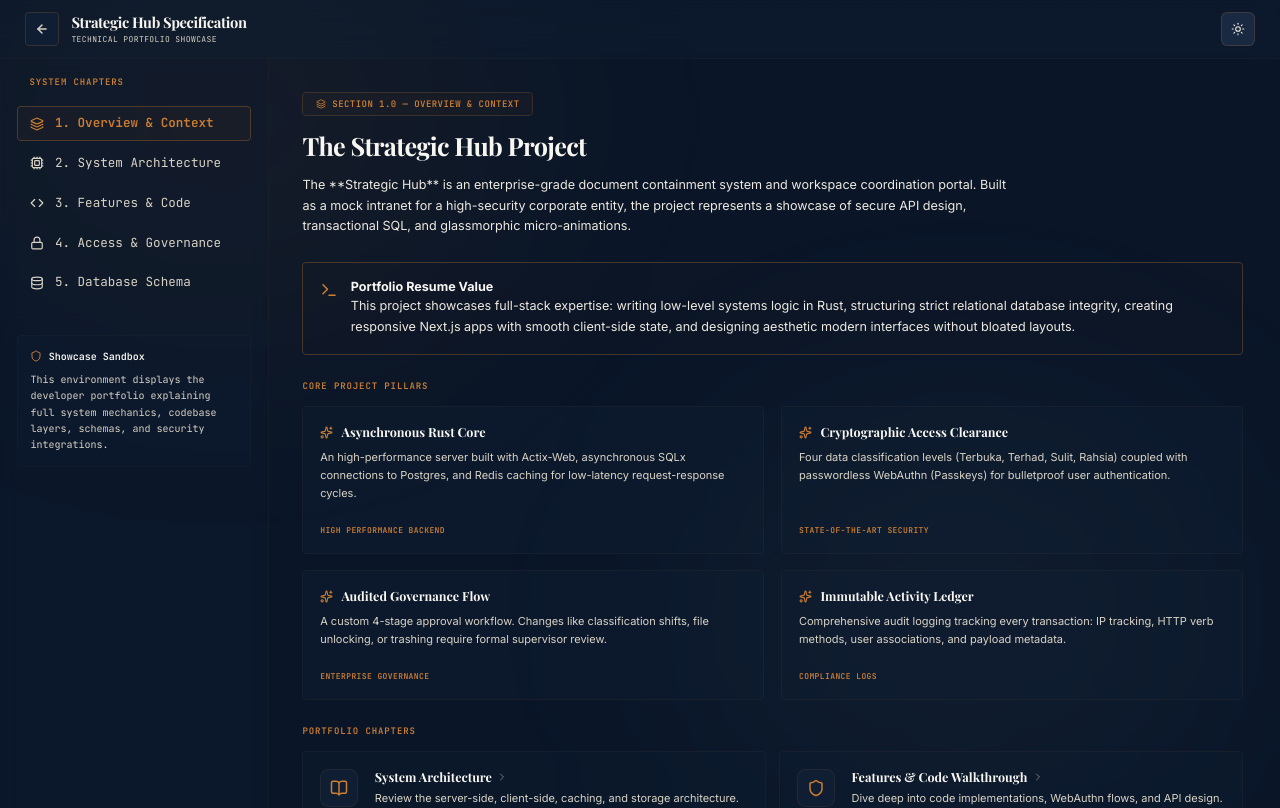
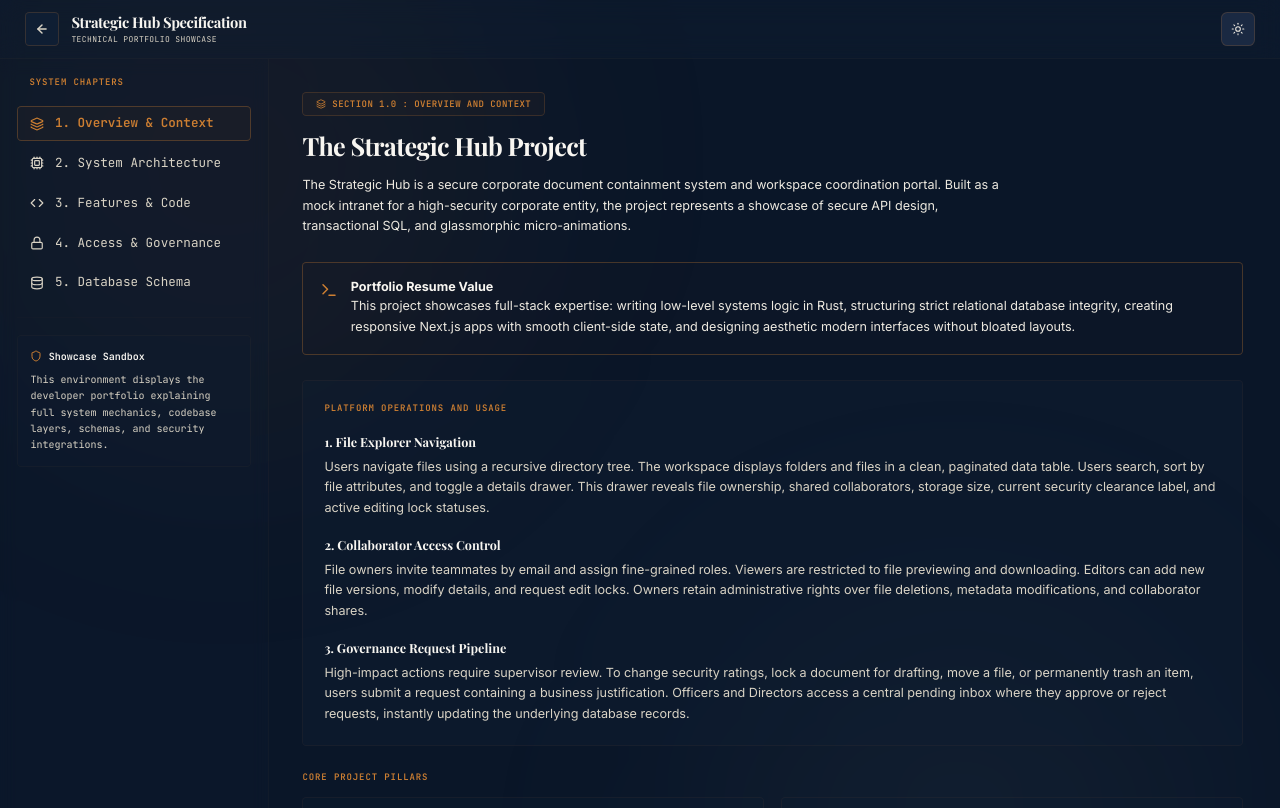
Before and after one commit to silentganja/unggul-axiom-hub, a Next.js app in the folder frontend/: page /v/info in a window 1280 px wide. Shown: the top 808 px of the page. Built offline with nearby package versions, Linux system fonts and the light colour scheme.

Commit message:
docs: expand detailed platform usage docs and remove all em dashes from portfolio showcase

```diff
--- a/frontend/next.config.ts
+++ b/frontend/next.config.ts
@@ -21,6 +21,22 @@ const nextConfig: NextConfig = {
       },
     ];
   },
+
+  // Redirect /v1/info to /v/info
+  async redirects() {
+    return [
+      {
+        source: "/v1/info",
+        destination: "/v/info",
+        permanent: true,
+      },
+      {
+        source: "/v1/info/:path*",
+        destination: "/v/info/:path*",
+        permanent: true,
+      },
+    ];
+  },
 };
 
 export default nextConfig;
--- a/frontend/src/app/v/info/architecture/page.tsx
+++ b/frontend/src/app/v/info/architecture/page.tsx
@@ -31,7 +31,7 @@ export default function InfoArchitecturePage() {
       {/* Page Header */}
       <div className="space-y-2">
         <div className="inline-flex items-center gap-1.5 px-3 py-1 font-mono text-[9px] font-semibold text-accent tracking-wider uppercase border border-accent/20 bg-accent-subtle/30 rounded">
-          <Cpu size={10} /> SECTION 2.0 — SYSTEM ARCHITECTURE
+          <Cpu size={10} /> SECTION 2.0 : SYSTEM ARCHITECTURE
         </div>
         <h2 className="text-xl font-bold tracking-tight text-foreground font-serif">
           Tech Stack &amp; Infrastructure
@@ -49,7 +49,7 @@ export default function InfoArchitecturePage() {
         <pre className="p-4 rounded border border-border/25 bg-background/80 font-mono text-[8px] sm:text-[9px] leading-relaxed text-foreground-subtle overflow-x-auto whitespace-pre select-all">
 {`  +-----------------------------------------------------------+
   |                   1. PRESENTATION LAYER                   |
-  |  Next.js 15 Client  <--->  Zustand State  <--->  Tailwind  |
+  |  Next.js 15 Client  <===>  Zustand State  <===>  Tailwind  |
   +-----------------------------+-----------------------------+
                                 |
                    Secure HTTP REST APIs / WebAuthn
@@ -57,7 +57,7 @@ export default function InfoArchitecturePage() {
                                 v
   +-----------------------------------------------------------+
   |                 2. SERVICE ROUTING LAYER                  |
-  |  Actix-Web (Rust)  <--->  App Middleware  <--->  Argon2id  |
+  |  Actix-Web (Rust)  <===>  App Middleware  <===>  Argon2id  |
   +----------------------+----------------------+-------------+
                          |                      |
                  Asynchronous SQLx          Redis API
@@ -68,6 +68,32 @@ export default function InfoArchitecturePage() {
   |  PostgreSQL Database Engine  |     |  Redis Cache / JWT   |
   +------------------------------+     +----------------------+`}
         </pre>
+      </div>
+
+      {/* Request Path Explanation */}
+      <div className="border border-border/30 rounded bg-background-panel/40 p-5 space-y-4">
+        <h3 className="font-mono text-[9px] font-bold text-accent uppercase tracking-widest">
+          Request Lifecycle and Execution
+        </h3>
+        <div className="space-y-3 text-xs font-sans text-foreground-subtle leading-relaxed">
+          <p>
+            When a user logs in, uploads a document, or approves a file movement request, the operation follows a strict transactional pathway:
+          </p>
+          <ul className="list-decimal pl-4 space-y-2 text-[11px]">
+            <li>
+              <strong>Client Dispatch:</strong> The Next.js client dispatches an asynchronous fetch payload. Zustand stores maintain user context, loading animations, and file tree updates reactively.
+            </li>
+            <li>
+              <strong>Route Verification:</strong> The Actix-Web backend parses the HTTP Request. Middleware queries the Redis cache to check if the incoming authorization token is blacklisted, verifying caller identity.
+            </li>
+            <li>
+              <strong>Query Execution:</strong> The backend acquires a database handle from the SQLx PostgreSQL connection pool. It executes parameterized queries, protecting the platform from SQL injection vectors.
+            </li>
+            <li>
+              <strong>Audit and Feedback:</strong> Upon database execution, a separate audit log task is written asynchronously. The backend server returns a standardized JSON structure, updating the client workspace store.
+            </li>
+          </ul>
+        </div>
       </div>
 
       {/* Layer Description List */}
--- a/frontend/src/app/v/info/database/page.tsx
+++ b/frontend/src/app/v/info/database/page.tsx
@@ -8,7 +8,7 @@ export default function InfoDatabasePage() {
       {/* Page Header */}
       <div className="space-y-2">
         <div className="inline-flex items-center gap-1.5 px-3 py-1 font-mono text-[9px] font-semibold text-accent tracking-wider uppercase border border-accent/20 bg-accent-subtle/30 rounded">
-          <Database size={10} /> SECTION 5.0 — DATABASE SCHEMA
+          <Database size={10} /> SECTION 5.0 : DATABASE SCHEMA
         </div>
         <h2 className="text-xl font-bold tracking-tight text-foreground font-serif">
           PostgreSQL Database Models
@@ -99,7 +99,7 @@ CREATE TABLE governance_requests (
     created_at TIMESTAMP WITH TIME ZONE DEFAULT NOW()
 );
 
--- Optimize audit search retrieval by indexing frequently filtered fields
+/* Optimize audit search retrieval by indexing frequently filtered fields */
 CREATE INDEX idx_audit_logs_actor ON audit_logs(actor_id);
 CREATE INDEX idx_audit_logs_action ON audit_logs(action);`}
           </pre>
--- a/frontend/src/app/v/info/features/page.tsx
+++ b/frontend/src/app/v/info/features/page.tsx
@@ -8,7 +8,7 @@ export default function InfoFeaturesPage() {
       {/* Page Header */}
       <div className="space-y-2">
         <div className="inline-flex items-center gap-1.5 px-3 py-1 font-mono text-[9px] font-semibold text-accent tracking-wider uppercase border border-accent/20 bg-accent-subtle/30 rounded">
-          <Code size={10} /> SECTION 3.0 — CORE FEATURES &amp; CODE
+          <Code size={10} /> SECTION 3.0 : CORE FEATURES AND CODE
         </div>
         <h2 className="text-xl font-bold tracking-tight text-foreground font-serif">
           Technical Implementations &amp; Features
@@ -96,17 +96,30 @@ tx.commit().await?;`}
         </div>
       </div>
 
-      {/* Feature 3: Zustand State Management */}
+      {/* Feature 3: File Explorer Architecture */}
       <div className="border border-border/30 rounded bg-background-panel/40 p-5 space-y-4">
         <div className="flex items-center gap-2">
           <Sparkles size={16} className="text-accent" />
           <h3 className="font-mono text-[9px] font-bold text-accent uppercase tracking-widest">
-            3. Optimized Client State (Zustand)
+            3. File Explorer &amp; Directory Tree Navigation
           </h3>
         </div>
-        <p className="text-xs text-foreground-subtle leading-relaxed font-sans">
-          Instead of heavy React Context layouts triggering global re-renders, the web client uses Zustand stores to coordinate dynamic file sorting, navigation pathways, search queries, and notification updates, keeping interface response times under **15ms**.
-        </p>
+        <div className="space-y-3 text-xs font-sans text-foreground-subtle leading-relaxed">
+          <p>
+            To prevent performance degradation on accounts with thousands of assets, the File Explorer utilizes single-level queries instead of recursive tree traversals:
+          </p>
+          <ul className="list-disc pl-4 space-y-2 text-[11px]">
+            <li>
+              <strong>Virtual Folder Queries:</strong> When a user navigates to a folder, the client dispatches a request specifying the parent folder ID. The backend queries PostgreSQL matching the `parent_id` column, returning child folders and files in a flat array list.
+            </li>
+            <li>
+              <strong>Reactive Tree State:</strong> Zustand stores handle sorting (by name, date, size) and filtering dynamically in the client-side cache. This eliminates latency caused by triggering repeated database queries during sorting.
+            </li>
+            <li>
+              <strong>Governance Side-Effects:</strong> Once a supervisor approves a request, the backend updates the matching metadata fields. Moving a file updates its `parent_id` reference, locking a file sets the `locked_by` user UUID constraint, and soft-deletes mark `deleted_at` to send the document to the Trash view.
+            </li>
+          </ul>
+        </div>
       </div>
     </div>
   );
--- a/frontend/src/app/v/info/page.tsx
+++ b/frontend/src/app/v/info/page.tsx
@@ -7,12 +7,12 @@ export default function InfoOverviewPage() {
   const portalObjectives = [
     {
       title: "Asynchronous Rust Core",
-      desc: "An high-performance server built with Actix-Web, asynchronous SQLx connections to Postgres, and Redis caching for low-latency request-response cycles.",
+      desc: "A high-performance server built with Actix-Web, asynchronous SQLx connections to Postgres, and Redis caching for low-latency request-response cycles.",
       badge: "High Performance Backend",
     },
     {
       title: "Cryptographic Access Clearance",
-      desc: "Four data classification levels (Terbuka, Terhad, Sulit, Rahsia) coupled with passwordless WebAuthn (Passkeys) for bulletproof user authentication.",
+      desc: "Four data classification levels (Terbuka, Terhad, Sulit, Rahsia) coupled with passwordless WebAuthn (Passkeys) for secure user authentication.",
       badge: "State-of-the-Art Security",
     },
     {
@@ -32,17 +32,17 @@ export default function InfoOverviewPage() {
       {/* Intro Hero Section */}
       <div className="space-y-3">
         <div className="inline-flex items-center gap-1.5 px-3 py-1 font-mono text-[9px] font-semibold text-accent tracking-wider uppercase border border-accent/20 bg-accent-subtle/30 rounded">
-          <Layers size={10} /> SECTION 1.0 — OVERVIEW &amp; CONTEXT
+          <Layers size={10} /> SECTION 1.0 : OVERVIEW AND CONTEXT
         </div>
         <h2 className="text-2xl font-bold tracking-tight text-foreground font-serif">
           The Strategic Hub Project
         </h2>
         <p className="text-xs text-foreground-muted leading-relaxed font-sans max-w-2xl">
-          The **Strategic Hub** is an enterprise-grade document containment system and workspace coordination portal. Built as a mock intranet for a high-security corporate entity, the project represents a showcase of secure API design, transactional SQL, and glassmorphic micro-animations.
+          The Strategic Hub is a secure corporate document containment system and workspace coordination portal. Built as a mock intranet for a high-security corporate entity, the project represents a showcase of secure API design, transactional SQL, and glassmorphic micro-animations.
         </p>
       </div>
 
-      {/* Compliance / Resume Value Banner */}
+      {/* Portfolio Value Banner */}
       <div className="p-4 rounded border border-accent/30 bg-accent-subtle/10 flex items-start gap-3">
         <Terminal size={18} className="text-accent shrink-0 mt-0.5" />
         <div className="space-y-1 text-xs">
@@ -53,6 +53,36 @@ export default function InfoOverviewPage() {
         </div>
       </div>
 
+      {/* Practical Platform Usage Section */}
+      <div className="border border-border/30 rounded bg-background-panel/40 p-5 space-y-4">
+        <h3 className="font-mono text-[9px] font-bold text-accent uppercase tracking-widest">
+          Platform Operations and Usage
+        </h3>
+
+        <div className="space-y-4 text-xs font-sans text-foreground-subtle leading-relaxed">
+          <div>
+            <h4 className="font-bold text-foreground font-serif mb-1">1. File Explorer Navigation</h4>
+            <p>
+              Users navigate files using a recursive directory tree. The workspace displays folders and files in a clean, paginated data table. Users search, sort by file attributes, and toggle a details drawer. This drawer reveals file ownership, shared collaborators, storage size, current security clearance label, and active editing lock statuses.
+            </p>
+          </div>
+
+          <div>
+            <h4 className="font-bold text-foreground font-serif mb-1">2. Collaborator Access Control</h4>
+            <p>
+              File owners invite teammates by email and assign fine-grained roles. Viewers are restricted to file previewing and downloading. Editors can add new file versions, modify details, and request edit locks. Owners retain administrative rights over file deletions, metadata modifications, and collaborator shares.
+            </p>
+          </div>
+
+          <div>
+            <h4 className="font-bold text-foreground font-serif mb-1">3. Governance Request Pipeline</h4>
+            <p>
+              High-impact actions require supervisor review. To change security ratings, lock a document for drafting, move a file, or permanently trash an item, users submit a request containing a business justification. Officers and Directors access a central pending inbox where they approve or reject requests, instantly updating the underlying database records.
+            </p>
+          </div>
+        </div>
+      </div>
+
       {/* Grid of Core Objectives */}
       <div className="space-y-3">
         <h3 className="font-mono text-[9px] font-bold text-accent uppercase tracking-widest">
@@ -60,7 +90,7 @@ export default function InfoOverviewPage() {
         </h3>
         <div className="grid grid-cols-1 md:grid-cols-2 gap-4">
           {portalObjectives.map((obj) => (
-            <div key={obj.title} className="border border-border/30 rounded bg-background-panel/40 p-4 space-y-2 flex flex-col justify-between">
+            <div key={obj.title} className="border border-border/30 rounded bg-background-panel/30 p-4 space-y-2 flex flex-col justify-between">
               <div className="space-y-2">
                 <div className="flex items-center gap-2">
                   <Sparkles size={13} className="text-accent" />
--- a/frontend/src/app/v/info/security/page.tsx
+++ b/frontend/src/app/v/info/security/page.tsx
@@ -21,7 +21,7 @@ export default function InfoSecurityPage() {
       {/* Page Header */}
       <div className="space-y-2">
         <div className="inline-flex items-center gap-1.5 px-3 py-1 font-mono text-[9px] font-semibold text-accent tracking-wider uppercase border border-accent/20 bg-accent-subtle/30 rounded">
-          <Lock size={10} /> SECTION 4.0 — ACCESS &amp; GOVERNANCE
+          <Lock size={10} /> SECTION 4.0 : ACCESS AND GOVERNANCE
         </div>
         <h2 className="text-xl font-bold tracking-tight text-foreground font-serif">
           Access Control &amp; Security Tiers
@@ -62,9 +62,38 @@ export default function InfoSecurityPage() {
         </div>
       </div>
 
+      {/* Core Security Mechanics */}
+      <div className="border border-border/30 rounded bg-background-panel/40 p-5 space-y-4">
+        <h3 className="font-mono text-[9px] font-bold text-accent uppercase tracking-widest">
+          Intranet Security Implementations
+        </h3>
+        <div className="space-y-4 text-xs font-sans text-foreground-subtle leading-relaxed">
+          <div>
+            <h4 className="font-bold text-foreground font-serif mb-1">1. Classification Transition Verification</h4>
+            <p>
+              When a user requests to change a file classification rating, the backend performs array index lookup validation. It verifies that upgrade requests choose a target clearance strictly higher than the current state (e.g. from Terhad to Sulit). Downgrade requests are flagged as high risk and require senior Director authorization before database execution.
+            </p>
+          </div>
+
+          <div>
+            <h4 className="font-bold text-foreground font-serif mb-1">2. Soft Deletions and Lifecycle Recovery</h4>
+            <p>
+              When files or folders are deleted, they are not initially purged. The system executes soft deletions by writing a timestamp to the `deleted_at` column. Trashed files remain in the DB and are hidden from active file viewports. File owners can restore their items, preserving sharing relationships. Permanent hard deletions require Chief Administrator authentication.
+            </p>
+          </div>
+
+          <div>
+            <h4 className="font-bold text-foreground font-serif mb-1">3. Locking Rules and Folder Relocations</h4>
+            <p>
+              To maintain document integrity during drafting, files can be locked. Once locked, other collaborators cannot rename, move, edit, or delete the file. When relocating folders, the system executes recursive parent checks to prevent circular directory structures (e.g. attempting to move a parent directory into one of its subfolders).
+            </p>
+          </div>
+        </div>
+      </div>
+
       {/* Locking & Override Logic */}
       <div className="grid grid-cols-1 md:grid-cols-2 gap-4 font-sans text-xs">
-        <div className="border border-border/30 rounded bg-background-panel/40 p-4 space-y-2">
+        <div className="border border-border/30 rounded bg-background-panel/30 p-4 space-y-2">
           <div className="flex items-center gap-2">
             <ShieldCheck size={14} className="text-accent" />
             <h4 className="font-bold text-foreground font-serif">File Locking Rules</h4>
@@ -74,7 +103,7 @@ export default function InfoSecurityPage() {
           </p>
         </div>
 
-        <div className="border border-border/30 rounded bg-background-panel/40 p-4 space-y-2">
+        <div className="border border-border/30 rounded bg-background-panel/30 p-4 space-y-2">
           <div className="flex items-center gap-2">
             <Shield size={14} className="text-accent" />
             <h4 className="font-bold text-foreground font-serif">Immutable Activity Trails</h4>
```
